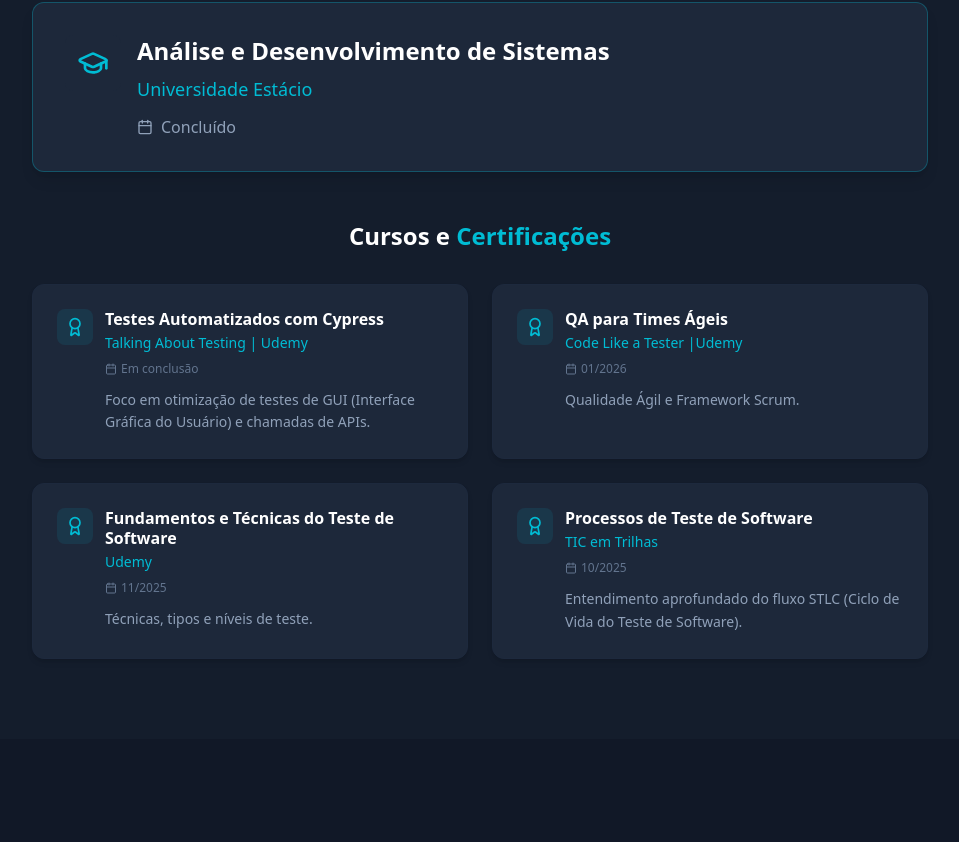
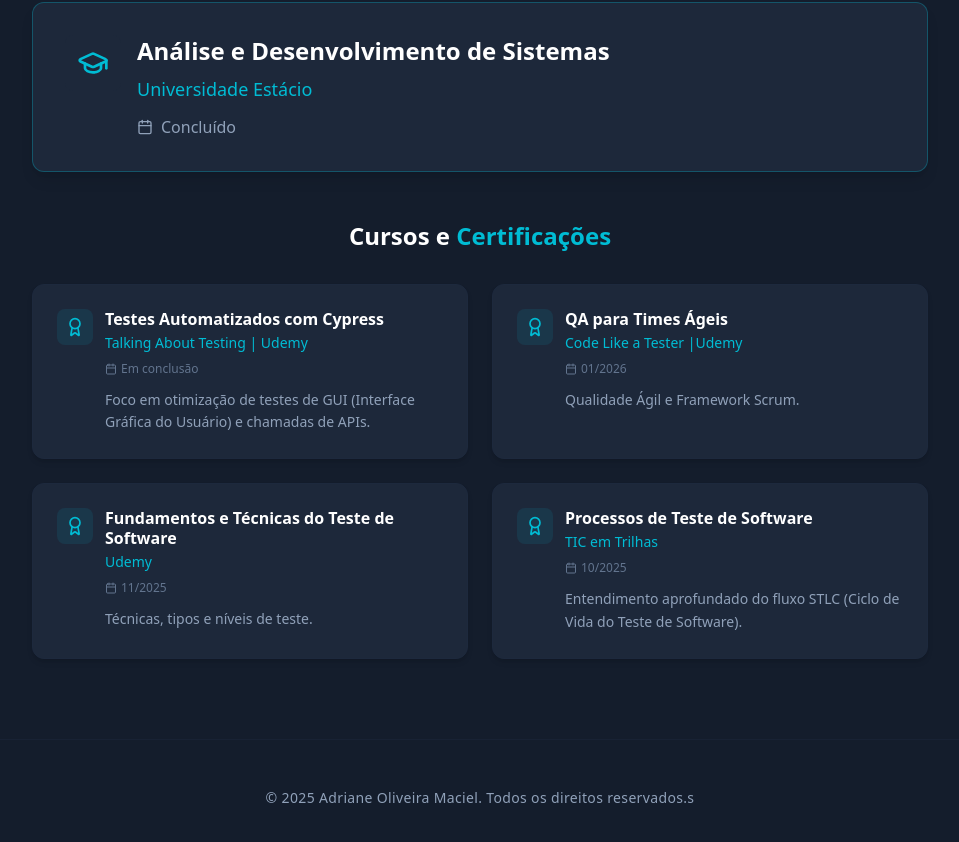
Before and after one commit to adrianemaciel/qa-engineer-portfolio, a React (Vite) app: page / in a window 1280 px wide. Shown: the part 2710-3552 px from the top of the page, without its empty margins (160-1119 px from the left). Before the commit the page ends 3449 px from the top, so only its background shows below. Built offline with nearby package versions, Linux system fonts and the light colour scheme.

Commit message:
feat: add Footer component and integrate it into App layout

```diff
--- a/src/App.jsx
+++ b/src/App.jsx
@@ -3,6 +3,7 @@
 import Experience from "./components/Experience";
 import Skills from "./components/Skills";
 import Education from "./components/Education";
+import Footer from "./components/Footer";
 
 function App() {
   return (
@@ -12,6 +13,7 @@
       <Experience />
       <Skills />
       <Education />
+      <Footer />
     </div>
   );
 }
--- /dev/null
+++ b/src/components/Footer.jsx
@@ -0,0 +1,14 @@
+const Footer = () => {
+  return (
+    <footer className="py-12 px-6 bg-[#1d283a4d] border-t border-slate-800/50">
+      <div className="max-w-6xl mx-auto text-center">
+        <p className="text-sm text-slate-400 font-medium tracking-wide">
+          © {new Date().getFullYear()} Adriane Oliveira Maciel. Todos os
+          direitos reservados.s
+        </p>
+      </div>
+    </footer>
+  );
+};
+
+export default Footer;
```
